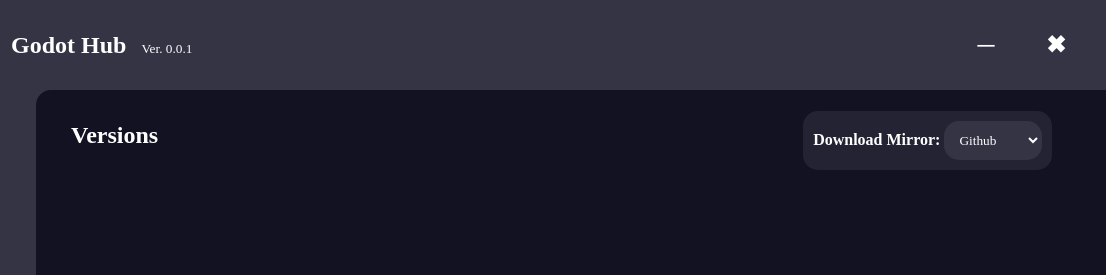
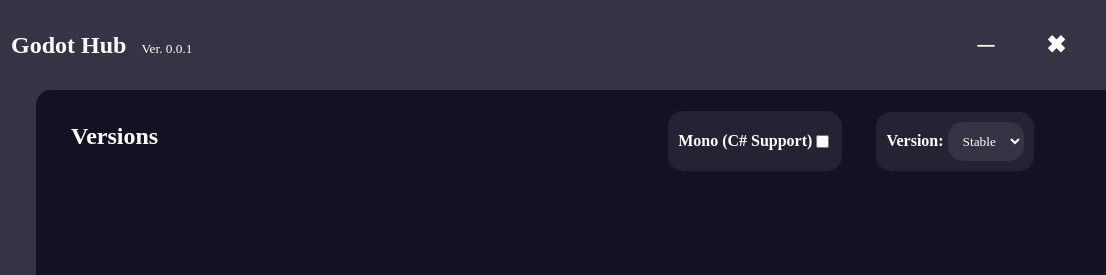
Before and after one commit to MonoTheProtogen/godot-hub, an Electron app: page index.html in a window 1200 px wide. Both pictures are taken after a click on the picture 35 px from the left and 211 px from the top of the page. Shown: the top 275 px of the page, 94-1200 px from the left. Drawn offline with Linux system fonts and the light colour scheme; no server answers; a web font is replaced by a local one.

Commit message:
update renderer.js style.css

```diff
--- a/renderer.js
+++ b/renderer.js
@@ -49,7 +49,7 @@
 
             break;
         case 1:
-            body.innerHTML += '<div class="utilitybar"> <h2 class="title">Versions</h2> <p class="mirrorp">Download Mirror: <select class="mirror"><option value="github">Github</option><option value="tuxfamily">Tuxfamily</option></select></p> </div>'
+            body.innerHTML += '<div class="utilitybar"> <h2 class="title">Versions</h2> <p class="monop">Mono (C# Support) <input type="checkbox"></p> <p class="mirrorp">Version: <select class="mirror"><option value="stable">Stable</option><option value="rc">RC</option><option value="beta">Beta</option><option value="dev">Dev</option> </select></p> </div>'
 
 
 
--- a/style.css
+++ b/style.css
@@ -276,9 +276,25 @@
     position: relative;
     padding: 10px;
     border-radius: 15px;
-    left: 635px;
+    left: 534px;
     top: 5px;
 }
+
+p.monop {
+    display: flex;
+    justify-content: center;
+    align-items: center;
+    background-color: #232334;
+    font-weight: bold;
+    position: relative;
+    padding: 10px;
+    border-radius: 15px;
+    left: 500px;
+    top: 5px;
+    height: 40px;
+}
+
+
 select {
     background-color: #343445;
     border-color: transparent;
```
